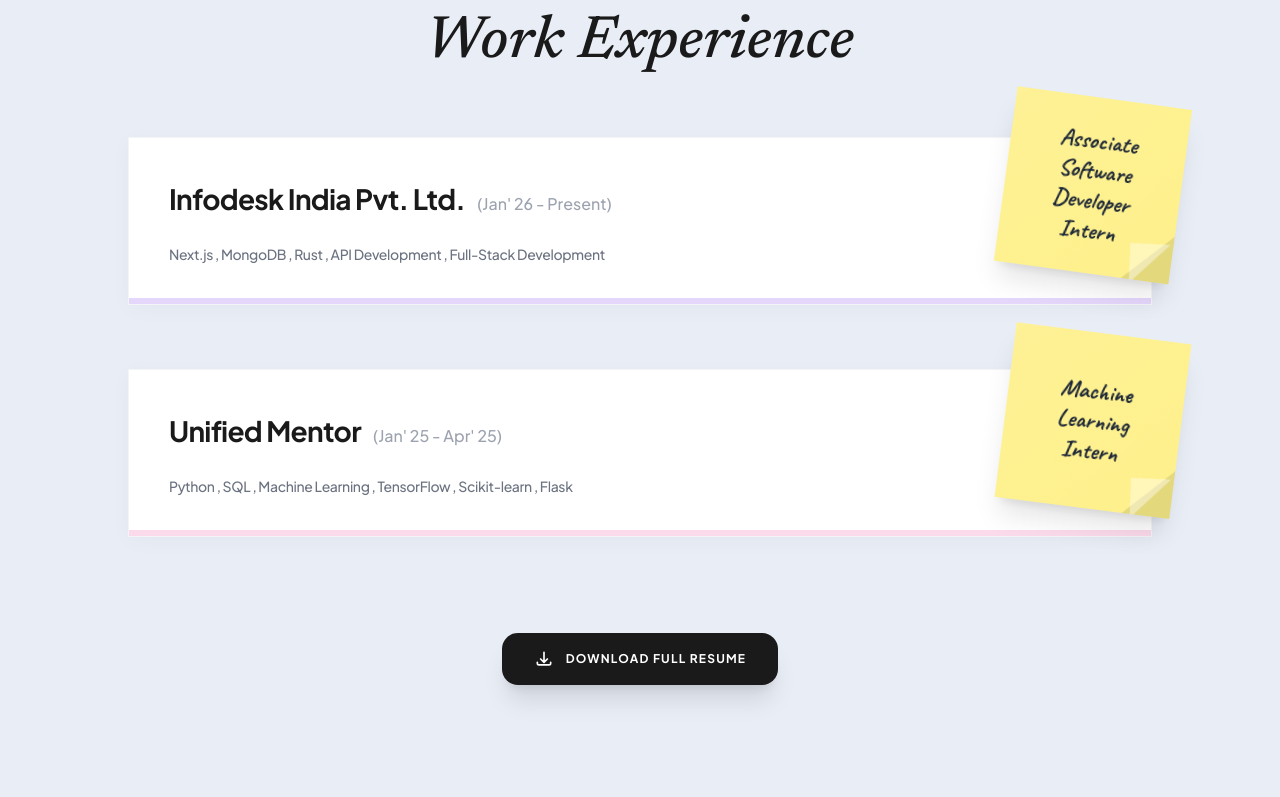
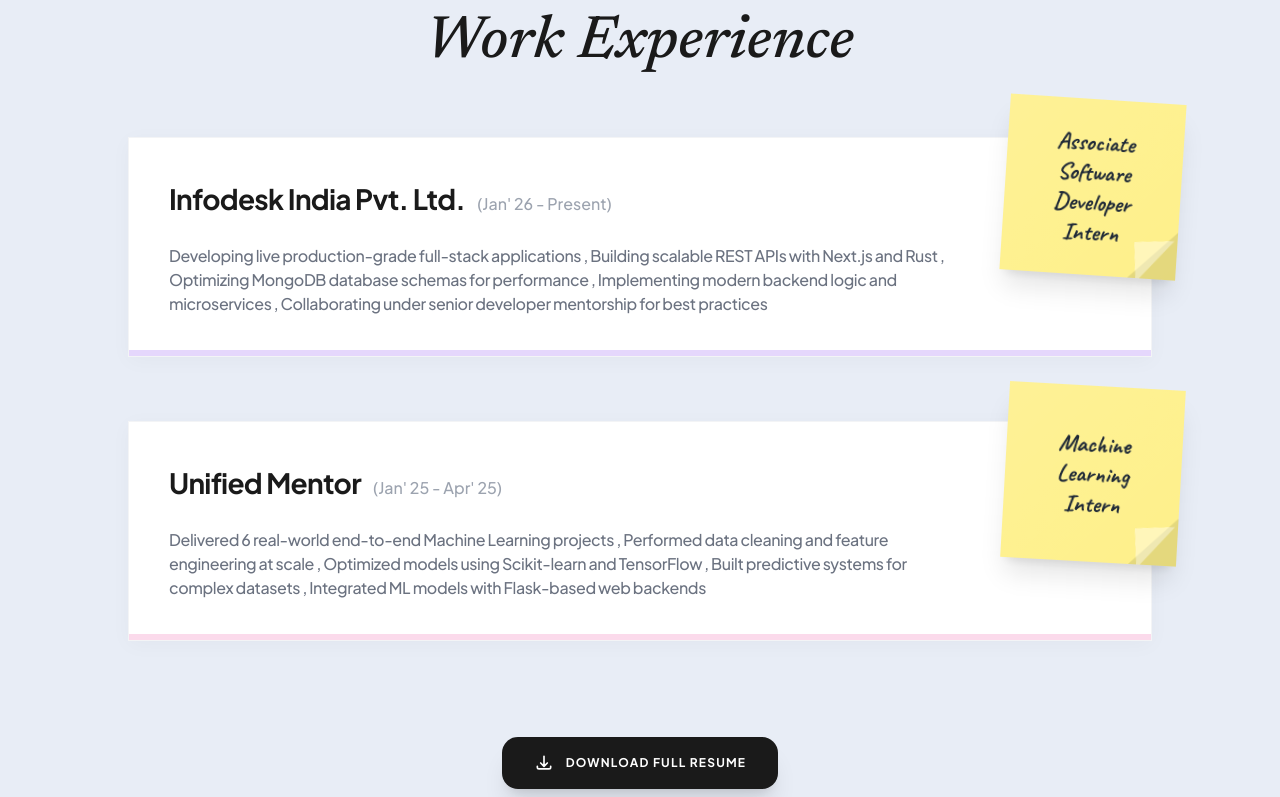
Before and after one commit to falakrana/myPortfolio, a React (Vite) app: page / in a window 1280 px wide. Shown: the part 1124-1921 px from the top of the page. Built offline with nearby package versions, Linux system fonts and the light colour scheme.

Commit message:
Few Ui elements updated

```diff
--- a/src/components/Experience.jsx
+++ b/src/components/Experience.jsx
@@ -6,19 +6,29 @@
       role: "Associate Software Developer Intern",
       company: "Infodesk India Pvt. Ltd.",
       period: "Jan' 26 - Present",
-      description: "Next.js , MongoDB , Rust , API Development , Full-Stack Development",
+      achievements: [
+        "Developing live production-grade full-stack applications",
+        "Building scalable REST APIs with Next.js and Rust",
+        "Optimizing MongoDB database schemas for performance",
+        "Implementing modern backend logic and microservices",
+        "Collaborating under senior developer mentorship for best practices"
+      ],
       stickyColor: "bg-[#FEF08A]",
-      barColor: "bg-[#7C3AED]", // Violet/Purple bar
-      rotation: "rotate-[6deg]"
+      barColor: "bg-[#7C3AED]", // Violet
     },
     {
       role: "Machine Learning Intern",
       company: "Unified Mentor",
       period: "Jan' 25 - Apr' 25",
-      description: "Python , SQL , Machine Learning , TensorFlow , Scikit-learn , Flask",
+      achievements: [
+        "Delivered 6 real-world end-to-end Machine Learning projects",
+        "Performed data cleaning and feature engineering at scale",
+        "Optimized models using Scikit-learn and TensorFlow",
+        "Built predictive systems for complex datasets",
+        "Integrated ML models with Flask-based web backends"
+      ],
       stickyColor: "bg-[#FEF08A]",
-      barColor: "bg-[#EC4899]", // Pink bar
-      rotation: "rotate-[-4deg]"
+      barColor: "bg-[#EC4899]", // Pink
     }
   ];
 
@@ -37,22 +47,22 @@
               <div className="relative bg-white border border-gray-100 p-10 pr-48 shadow-[0_4px_20px_rgba(0,0,0,0.03)] hover:shadow-[0_15px_40px_rgba(0,0,0,0.07)] transition-all duration-700 overflow-visible group-hover/card:translate-y-[-2px]">
 
                 {/* Header: Company and Date */}
-                <div className="mb-6">
-                  <h3 className="text-[28px] font-sans font-bold text-[#1a1a1a] tracking-tight inline-block mr-3">
+                <div className="mb-6 flex items-baseline gap-3">
+                  <h3 className="text-[28px] font-sans font-bold text-[#1a1a1a] tracking-tight">
                     {exp.company}
                   </h3>
                   <span className="text-gray-400 text-base font-medium">({exp.period})</span>
                 </div>
 
-                {/* Tags in a single line below */}
-                <p className="text-gray-500 text-sm font-medium tracking-tight">
-                  {exp.description}
+                {/* ACHIEVEMENTS (Formatted as per reference image: comma separated) */}
+                <p className="text-gray-500 text-sm md:text-base leading-relaxed font-medium tracking-tight">
+                  {exp.achievements.join(' , ')}
                 </p>
 
                 {/* BOTTOM COLOR BAR */}
                 <div className={`absolute bottom-0 left-0 right-0 h-1.5 ${exp.barColor} opacity-20 group-hover:opacity-100 transition-opacity`}></div>
 
-                {/* THE REALISTIC STICKY NOTE (Top Right) */}
+                {/* THE REALISTIC STICKY NOTE (Still present as per design) */}
                 <div
                   className={`absolute top-[-30px] right-[-30px] w-44 h-44 ${exp.stickyColor} shadow-xl z-30 flex items-center justify-center p-8 transition-all duration-1000 float cursor-default`}
                   style={{
@@ -60,12 +70,11 @@
                     transform: `rotate(${index % 2 === 0 ? 6 : -6}deg)`
                   }}
                 >
-                  {/* Handwritten Role */}
                   <p className="font-['Caveat'] text-2xl font-bold text-gray-800 leading-tight text-center relative z-10 select-none">
                     {exp.role}
                   </p>
 
-                  {/* Corner Curl Effect (Match Image) */}
+                  {/* Corner Curl Effect */}
                   <div className="absolute bottom-0 right-0 w-12 h-12 overflow-hidden pointer-events-none">
                     <div className="absolute bottom-0 right-0 w-full h-full bg-black/10 transition-transform duration-500 group-hover/card:scale-110"
                       style={{ clipPath: 'polygon(100% 0, 0 100%, 100% 100%)' }}
@@ -75,7 +84,6 @@
                     ></div>
                   </div>
 
-                  {/* Subtle Gradient Shadow */}
                   <div className="absolute inset-0 bg-gradient-to-br from-white/10 to-transparent pointer-events-none"></div>
                 </div>
               </div>
@@ -88,9 +96,9 @@
           <a
             href="/Resume-AI-ML.pdf"
             download="Falak_Rana_Resume.pdf"
-            className="group relative inline-flex items-center gap-3 px-8 py-4 bg-accent-black text-white font-bold rounded-xl overflow-hidden shadow-xl hover:shadow-2xl transition-all hover:scale-[1.02]"
+            className="group relative inline-flex items-center gap-3 px-8 py-4 bg-accent-black text-white font-bold rounded-xl overflow-hidden shadow-xl hover:shadow-2xl transition-all hover:scale-[1.02] active:scale-[0.98]"
           >
-            <div className="absolute inset-x-0 bottom-0 h-1 bg-white opacity-0 group-hover:opacity-10 transition-opacity"></div>
+            <div className="absolute inset-0 bg-white/10 opacity-0 group-hover:opacity-100 transition-opacity"></div>
             <svg className="w-5 h-5 transition-transform group-hover:translate-y-[-2px]" fill="none" stroke="currentColor" viewBox="0 0 24 24"><path strokeLinecap="round" strokeLinejoin="round" strokeWidth={2} d="M4 16v1a2 2 0 002 2h12a2 2 0 002-2v-1m-4-4l-4 4m0 0l-4-4m4 4V4" /></svg>
             <span className="relative z-10 tracking-widest uppercase text-xs">Download Full Resume</span>
           </a>
@@ -102,8 +110,8 @@
           animation: stickyFloat 5s ease-in-out infinite;
         }
         @keyframes stickyFloat {
-          0%, 100% { transform: translateY(0) rotate(6deg); }
-          50% { transform: translateY(-12px) rotate(8deg); }
+          0%, 100% { transform: translateY(0) rotate(2deg); }
+          50% { transform: translateY(-10px) rotate(4deg); }
         }
       `}</style>
     </section>
--- a/src/components/Hero.jsx
+++ b/src/components/Hero.jsx
@@ -93,12 +93,12 @@
       <div className="relative mb-20 fade-in w-full max-w-4xl flex justify-center h-[400px]">
         {/* DRAGGABLE STICKERS (Initial positions around the image) */}
         <DraggableSticker
-          src="../public/dumbbell_sticker_1774554588725.png"
+          src="../dumbbell_sticker_1774554588725.png"
           initialPos={{ x: 100, y: 50 }}
           rotation={-15}
         />
         <DraggableSticker
-          src="../public/ps5_controller_sticker_1774554539204.png"
+          src="../ps5_controller_sticker_1774554539204.png"
           initialPos={{ x: 650, y: 150 }}
           rotation={12}
         />
@@ -106,7 +106,7 @@
         {/* Central Profile Image */}
         <div className="w-72 h-80 rounded-[3rem] overflow-hidden border-8 border-white shadow-2xl relative z-20 group">
           <img
-            src="../public/myImage/myNewImage.jpg"
+            src="../myImage/myNewImage.jpg"
             alt="Falak Rana"
             className="w-full h-full object-cover grayscale-[0.2] group-hover:grayscale-0 transition-all duration-700 scale-105 group-hover:scale-110"
           />
```
